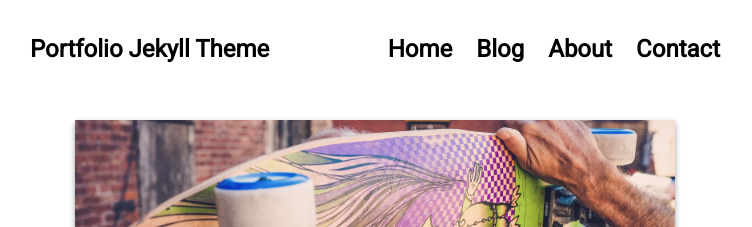
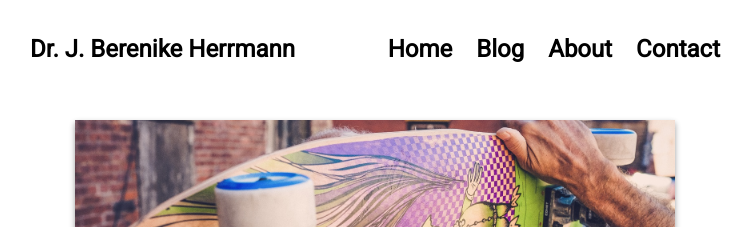
Before and after one commit to jberenike/jberenike.github.io, a Jekyll site: the page built from index.html, in a window 1280 px wide. Shown: the top 227 px of the page, without its empty margins (265-1017 px from the left). Built offline with Jekyll 4.4.1, drawn with Linux system fonts in a browser that asks for light colours; nearby versions of some CDN libraries.

Commit message:
changed title

```diff
--- a/_config.yml
+++ b/_config.yml
@@ -12,6 +12,6 @@ sass:
 
 # Customise atom feed settings (this is where Jekyll-Feed gets configuration information)
 
-title:		           "Portfolio Jekyll Theme"
+title:		           "Dr. J. Berenike Herrmann"
 description:	       "Powered by Jekyll and GitHub Pages"
 author:              "Paul Le"
--- a/jekyll/_config.yml
+++ b/jekyll/_config.yml
@@ -12,6 +12,6 @@ sass:
 
 # Customise atom feed settings (this is where Jekyll-Feed gets configuration information)
 
-title:		           "Portfolio Jekyll Theme"
+title:		           "Dr. J. Berenike Herrmann"
 description:	       "Powered by Jekyll and GitHub Pages"
 author:              "Paul Le"
```
